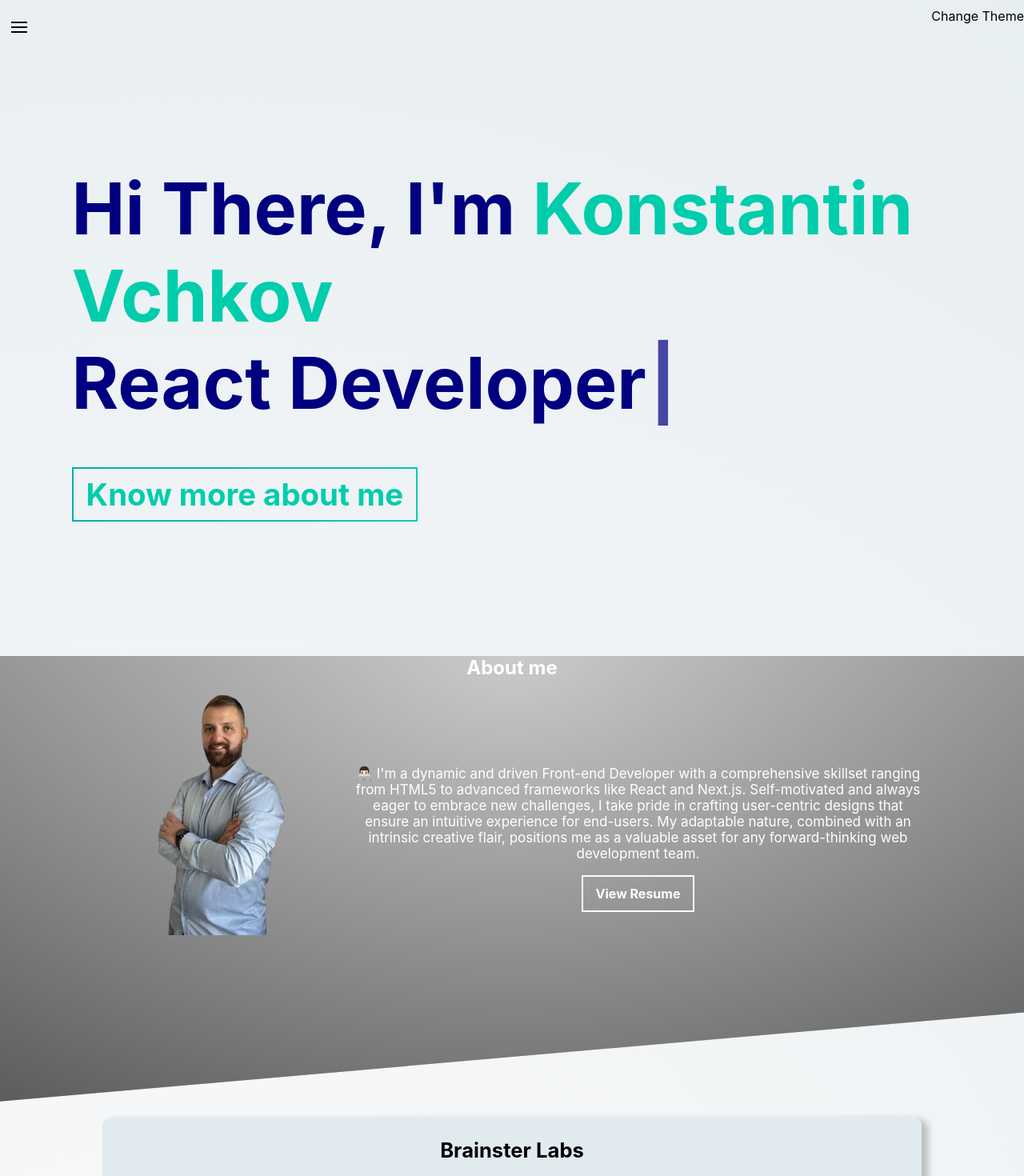
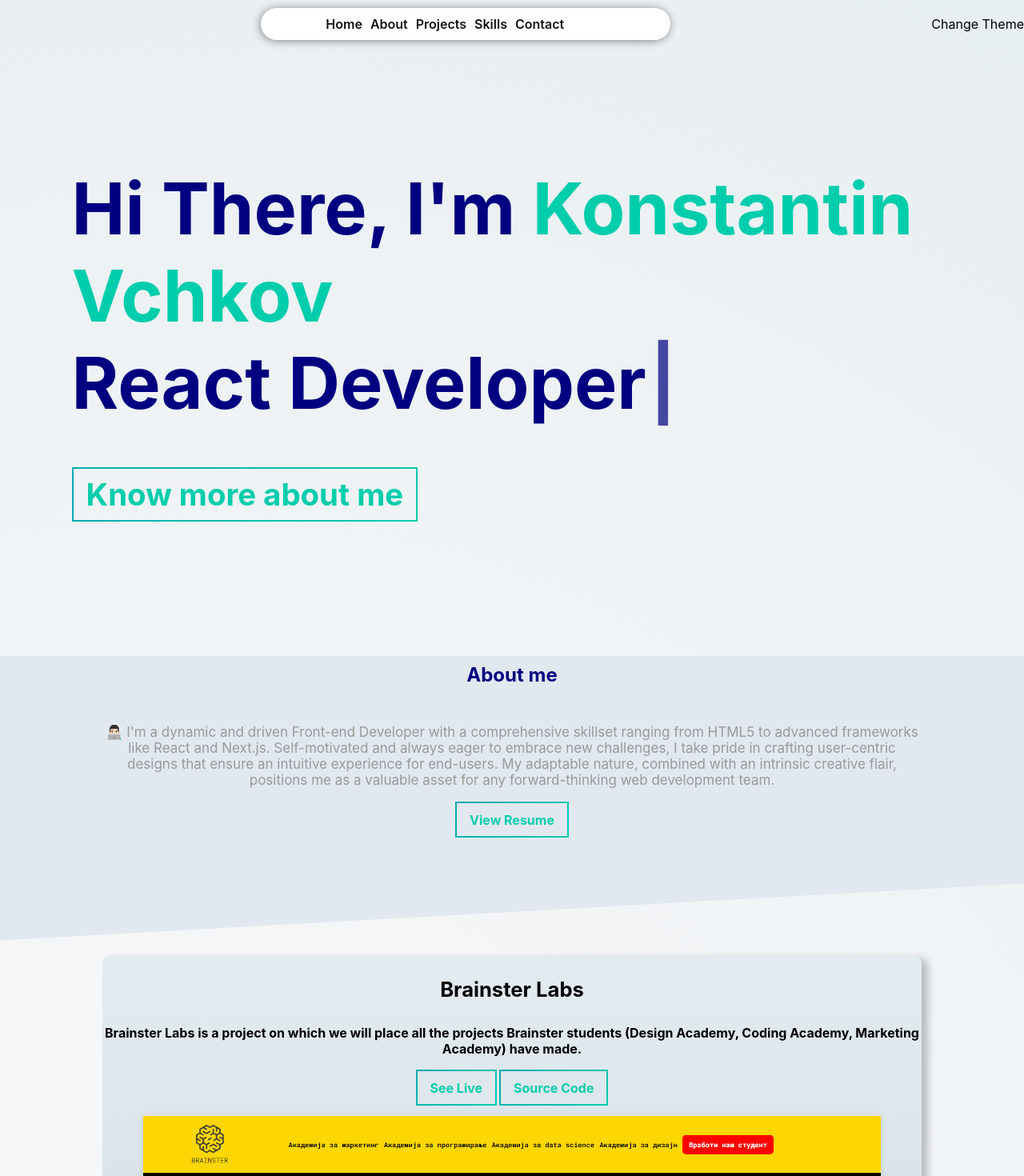
Before and after one commit to KonstantinVchkov/web-portfolio, a React (Create React App) app: page / in a window 1280 px wide. Shown: the top 1470 px of the page at 80% size. Built offline with nearby package versions, Linux system fonts and the light colour scheme.

Commit message:
navbar fixed,about style fixed,img deleted,button style on about section changed

```diff
--- a/src/components/AboutComponent/About.tsx
+++ b/src/components/AboutComponent/About.tsx
@@ -9,29 +9,15 @@ const About = ({ name, lastname, aboutme }: AboutMe) => {
     <div id="about">
       <div className="container d-flex justify-content-center align-center flex-column">
         <h2 className="section-title load-hidden">About me</h2>
-        <div className="row about-wrapper d-flex justify-content-center">
-          <div className="col-md-6 col-sm-12">
-            <div className="about-wrapper__image load-hidden">
-              <img
-                alt="Profile Image"
-                className="img-fluid rounded shadow-lg"
-                height="auto"
-                width="300px"
-                src="/assets/self-image.png"
-              />
-            </div>
-          </div>
+        <div className="row about-wrapper">
           <div className="col-md-6 col-sm-12">
             <div className="about-wrapper__info load-hidden">
-              <h1>
-                {name} {lastname}
-              </h1>
               <p className="about-wrapper__info-text">{aboutme}</p>
               <span className="d-flex mt-3">
                 <a
                   rel="noreferrer"
                   target="_blank"
-                  className="cta-btn cta-btn--resume"
+                  className="cta-btn cta-btn--hero"
                   href={"/assets/KonstantinVchkov_CV.pdf"}
                 >
                   View Resume
--- a/src/components/AboutComponent/about.css
+++ b/src/components/AboutComponent/about.css
@@ -1,21 +1,16 @@
 #about {
-  background: linear-gradient(
-      to bottom,
-      rgba(255, 255, 255, 0.15) 0%,
-      rgba(0, 0, 0, 0.15) 100%
-    ),
-    radial-gradient(
-        at top center,
-        rgba(255, 255, 255, 0.4) 0%,
-        rgba(0, 0, 0, 0.4) 120%
-      )
-      #989898;
-  color: #ffffff;
+  background-color: rgb(226 232 240);
+  /* color: #ffffff; */
   height: 100%;
   border-top: 0px;
   -webkit-clip-path: polygon(0 0, 100% 0, 100% 80%, 0 100%);
   clip-path: polygon(0 0, 100% 0, 100% 80%, 0 100%);
   padding-bottom: 10%;
+}
+#about h2 {
+  color: #000080;
+  font-weight: 700;
+  line-height: 2;
 }
 
 /* Responsive styles for tab-land */
@@ -28,8 +23,6 @@
 }
 
 .about-wrapper {
-  /* Styles for phone */
-  padding-bottom: 5rem;
   display: flex;
   justify-content: center;
   align-items: center;
@@ -79,6 +72,7 @@
 .about-wrapper__info-text {
   text-align: center;
   font-size: 17px;
+  color: #999999;
 }
 
 /* Responsive styles for tab-port */
--- a/src/components/HeaderComponent/Navbar.tsx
+++ b/src/components/HeaderComponent/Navbar.tsx
@@ -13,53 +13,12 @@ export const Navbar = () => {
 
   return (
     <div className="header">
-      <div ref={ref} className="lg:hidden navigation">
-        <Hamburger toggled={isOpen} size={20} toggle={setOpen} />
-        <AnimatePresence>
-          {isOpen && (
-            <motion.div
-              initial={{ opacity: 0 }}
-              animate={{ opacity: 1 }}
-              exit={{ opacity: 0 }}
-              transition={{ duration: 0.2 }}
-              className="fixed left-0 shadow-4xl right-0 top-[3.5rem] p-5 pt-0  border-b border-b-white/20"
-            >
-              <ul className="grid gap-2">
-                {routes.map((route, idx) => {
-                  const { Icon } = route;
-
-                  return (
-                    <motion.li
-                      initial={{ scale: 0, opacity: 0 }}
-                      animate={{ scale: 1, opacity: 1 }}
-                      transition={{
-                        type: "spring",
-                        stiffness: 260,
-                        damping: 20,
-                        delay: 0.1 + idx / 10,
-                      }}
-                      key={route.title}
-                      className="w-50 p-[0.08rem] rounded-xl bg-gradient-to-tr from-neutral-800 via-neutral-950 to-neutral-700"
-                    >
-                      <a
-                        onClick={() => setOpen((prev) => !prev)}
-                        className={
-                          "flex items-center justify-between  p-5 rounded-xl bg-neutral-950"
-                        }
-                        href={route.href}
-                      >
-                        <span className="flex gap-1 text-lg">
-                          {route.title}
-                        </span>
-                        <Icon className="text-xl" />
-                      </a>
-                    </motion.li>
-                  );
-                })}
-              </ul>
-            </motion.div>
-          )}
-        </AnimatePresence>
+      <div className="navigation">
+        <ul>
+          {routes.map((nav,idx) => {
+           return <a href={nav.href}><li key={idx}>{nav.title}</li></a>
+          })}
+        </ul>
       </div>
       <div className="themeChange">Change Theme</div>
     </div>
--- a/src/components/HeaderComponent/navbar.css
+++ b/src/components/HeaderComponent/navbar.css
@@ -34,42 +34,44 @@
 } */
 
 .header {
-   display: flex;
-  /* justify-content: space-between; */
+  display: flex;
+  justify-content: space-between;
   align-items: center;
   position: fixed;
   z-index: 10000;
-  width: 80%;
+  width: 100%;
   margin: 10px auto;
 }
 .navigation {
-  width: 20%;
-  text-align: left;
-  /* position: fixed; */
-  z-index: 10000;
+  margin: 0px auto;
+  width: 40%;
+  background-color: white;
+  box-shadow: -1px 1px 12px -1px rgba(0,0,0,0.54);
+  border-radius: 60px;
+  font-weight: 600;
 }
 .navigation ul {
-  font-size: 25px;
-  line-height: 5;
-  border-radius: 10px;
-  background: linear-gradient(
-      to bottom,
-      rgba(255, 255, 255, 0.15) 0%,
-      rgba(0, 0, 0, 0.15) 100%
-    ),
-    radial-gradient(
-        at top center,
-        rgba(255, 255, 255, 0.4) 0%,
-        rgba(0, 0, 0, 0.4) 120%
-      )
-      #989898;
+  display: flex;
+  margin: 10px auto;
+  /* margin-right: auto; */
+  /* margin-left: auto; */
+  width: 80%;
+}
+.navigation ul li {
+  margin-left: 10px;
+  color: rgb(20, 19, 19);
+  cursor: pointer;
+}
+
+.navigation ul li:hover {
+  border-bottom: 1px solid #a8a8b8;
 }
 /* .header{
   width: 80%;
 margin: 10px auto;
 } */
 .themeChange {
-  position: fixed;
+  /* position: fixed;
   right: 0;
-  top: 10px;
+  top: 10px; */
 }
--- a/src/components/styles/buttonStyle.css
+++ b/src/components/styles/buttonStyle.css
@@ -61,10 +61,10 @@
   width: 100%;
 }
 
-.cta-btn--resume {
+/* .cta-btn--resume {
   color: white;
   border: 2px solid white;
-}
+} */
 
 .cta-btn--resume::after {
   background: white;
```
